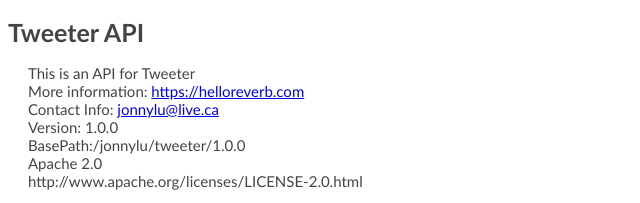
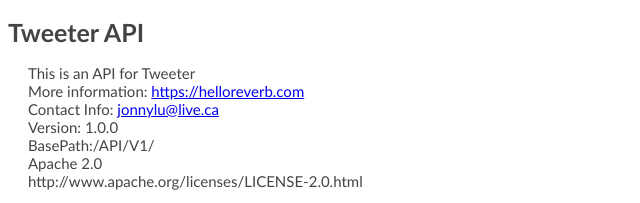
Before and after one commit to lynnoj/comp4537-termproject-client, a website: page views/documentation.html in a window 1280 px wide. Shown: the top 203 px of the page, without its empty margins (0-640 px from the left). Drawn offline with Linux system fonts and the light colour scheme.

Commit message:
updated base path

```diff
--- a/views/documentation.html
+++ b/views/documentation.html
@@ -184,7 +184,7 @@
     <div class="app-desc">More information: <a href="https://helloreverb.com">https://helloreverb.com</a></div>
     <div class="app-desc">Contact Info: <a href="jonnylu@live.ca">jonnylu@live.ca</a></div>
     <div class="app-desc">Version: 1.0.0</div>
-    <div class="app-desc">BasePath:/jonnylu/tweeter/1.0.0</div>
+    <div class="app-desc">BasePath:/API/V1/</div>
     <div class="license-info">Apache 2.0</div>
     <div class="license-url">http://www.apache.org/licenses/LICENSE-2.0.html</div>
   <h2>Access</h2>
```
